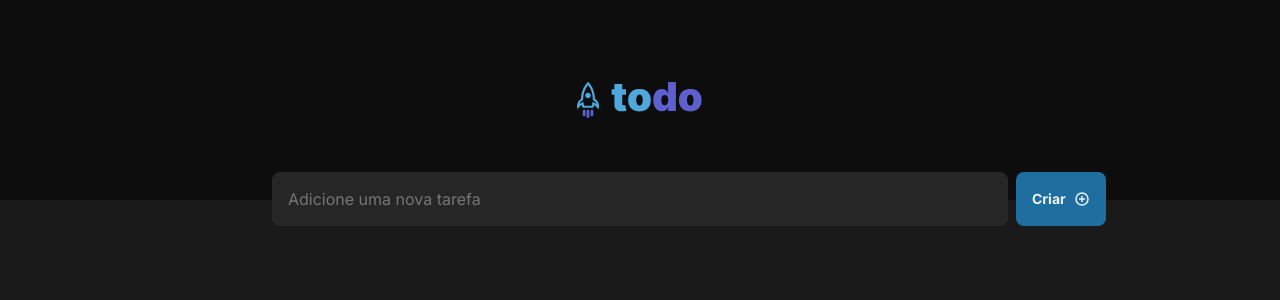
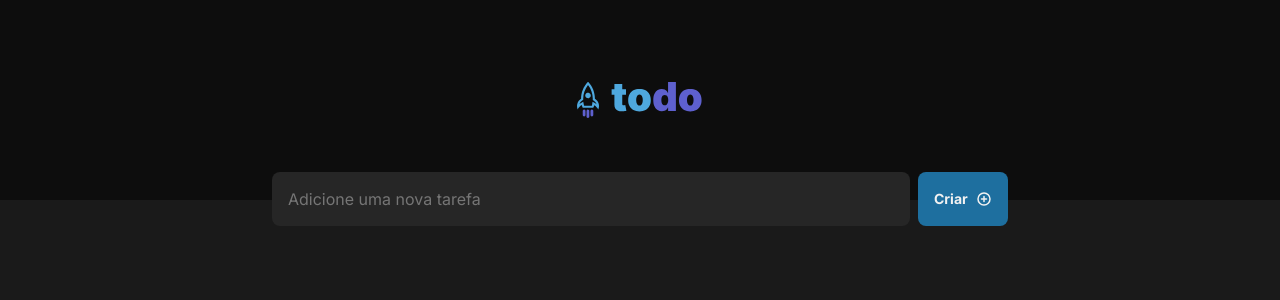
Before and after one commit to EllenBessa/todo-list, a React (Vite) app: page / in a window 1280 px wide. Shown: the top 300 px of the page. Built offline with nearby package versions, Linux system fonts and the light colour scheme.

Commit message:
refactor: :bug: Corrigindo max-width do Input

```diff
--- a/src/components/Input.module.css
+++ b/src/components/Input.module.css
@@ -1,5 +1,6 @@
 .input {
-  min-width: 100%;
+  max-width: 638px;
+  width: 100%;
   padding: 1rem;
 
   background: var(--gray-500);
```
